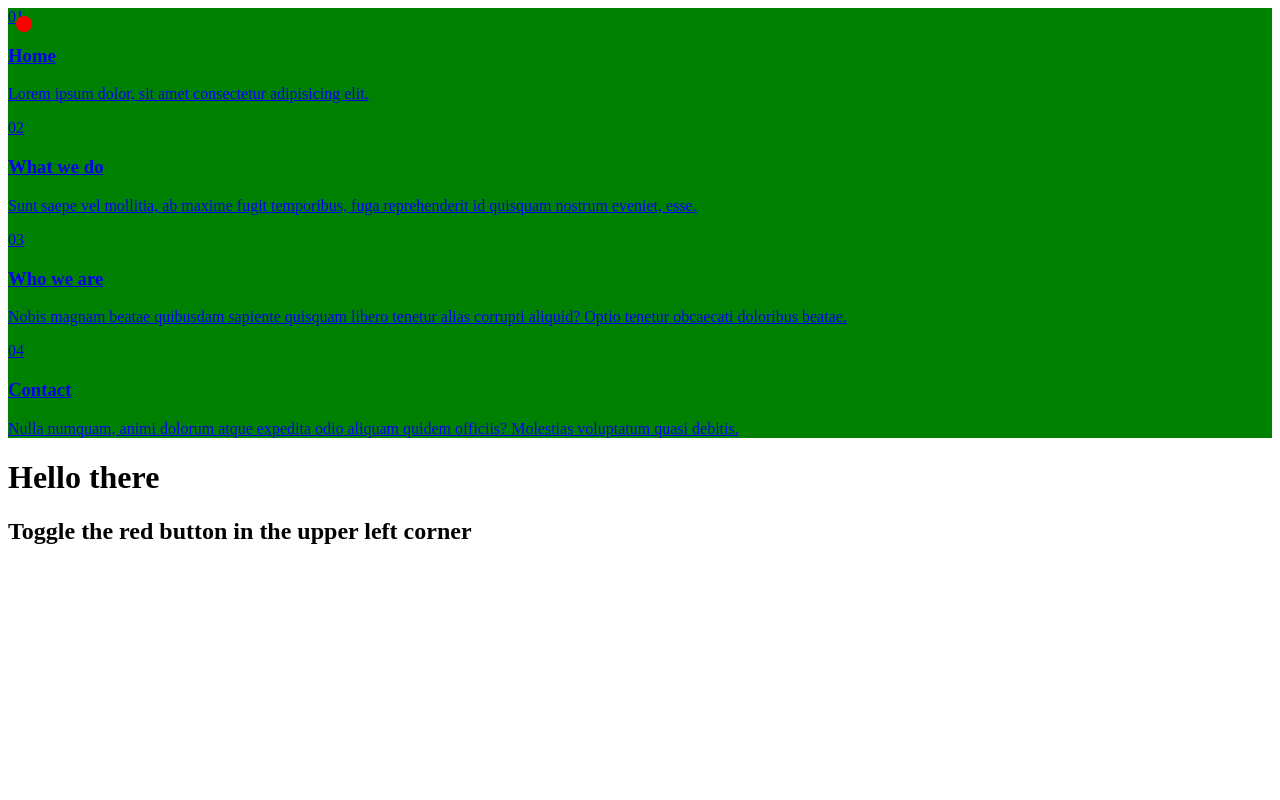
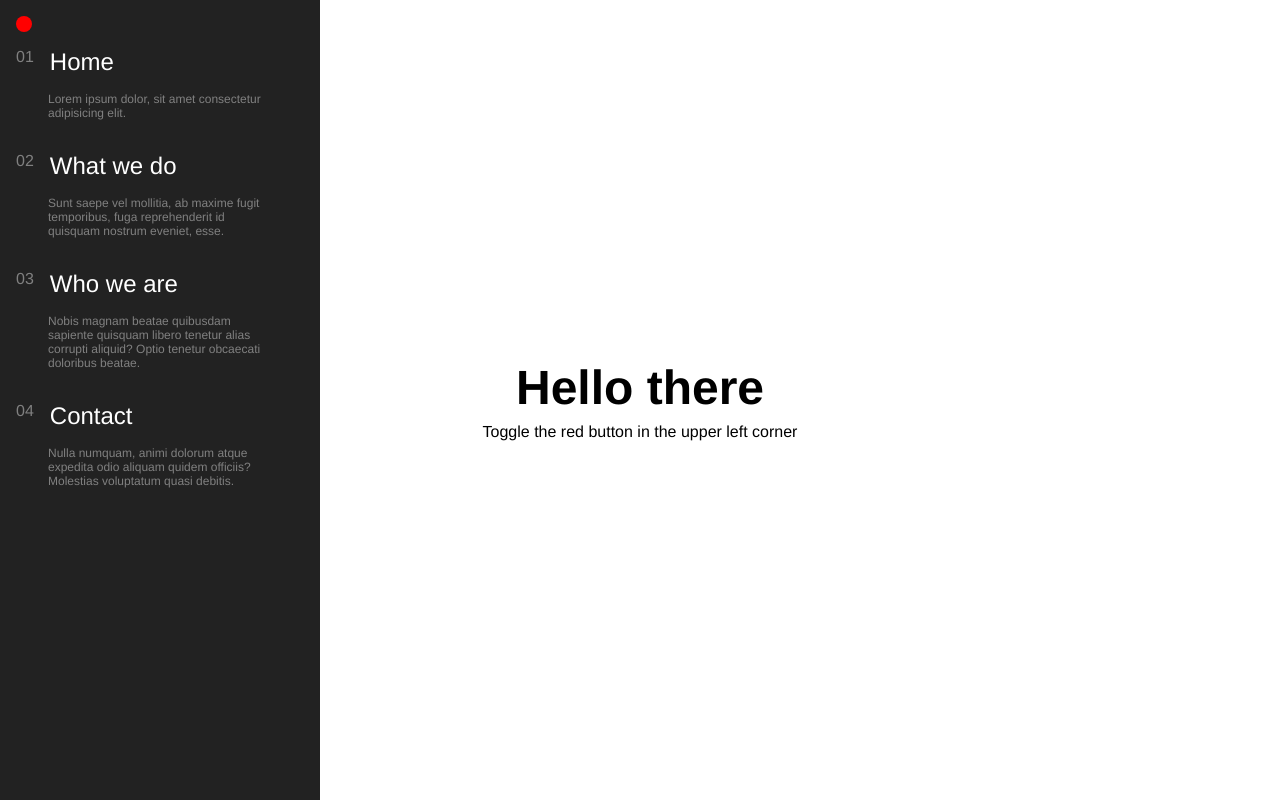
Before and after one commit to Harmonisk/Animation-Bootcamp, a plain HTML site: page examples/02_slidein_menu/index.html in a window 1280 px wide. Drawn offline with Linux system fonts and the light colour scheme.

Commit message:
initial commit, includes solutions to exercise 1,2 and 3.

```diff
--- a/examples/02_slidein_menu/style.css
+++ b/examples/02_slidein_menu/style.css
@@ -1,9 +1,77 @@
+*{
+    box-sizing:border-box;
+}
+
+*, *::after, *::before{
+    font:inherit;
+    margin:0;
+    border:0;
+}
+
+:root{
+    font-family:'Franklin Gothic Medium', 'Arial Narrow', Arial, sans-serif;
+}
+
+body{
+    /* text-align: center; */
+    height:100vh;
+
+}
+
+h1{
+    /* margin-top:50%; */
+    margin-right:25vw;
+    text-align:center;
+    font-size: 3rem;
+    font-weight: bold;
+    padding-top:45vh;
+}
+
+h2{
+    margin:1vh;
+    margin-right:25vw;
+    text-align:center;
+}
+
+p{
+    text-align:left;
+    padding: 1rem;
+    padding-left:3rem;
+    font-size:0.75rem;
+
+}
+
+a{
+    text-decoration: none;
+    color:gray;
+}
+
+h3{
+    padding-top:1rem;
+    color:white;
+    font-size: 1.5rem;
+}
+
 nav {
-    background-color: green;
+    padding-top:2rem;
+    padding-right:2rem;
+    float:left;
+    height:100vh;
+    background-color: #222222;
+    max-width: 25vw;
+    color:gray;
+    transition: 1s linear 0s;
+}
+
+aside{
+    padding:1rem;
+    font-size:1rem;
+    float:left;
 }
 
 nav.open {
-    background-color: hotpink;
+    /* background-color: hotpink; */
+    margin-left:-21vw;
 }
 
 a.toggle {
```
Also changed, not shown: examples/01_hoverbutton/index.html (+1 -1 lines), examples/03_cardspread/index.html (+9 -9 lines).
